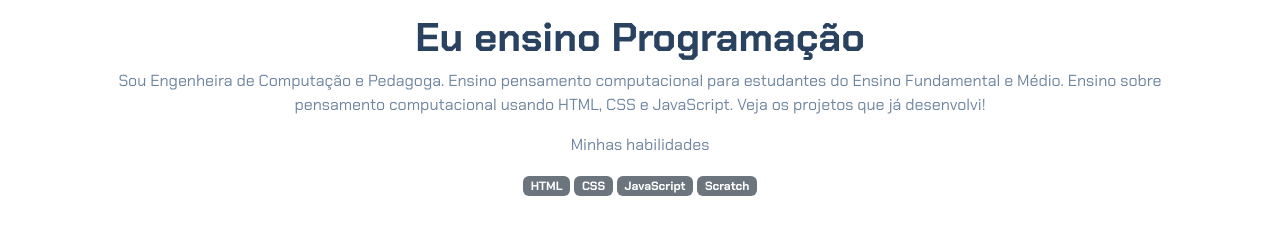
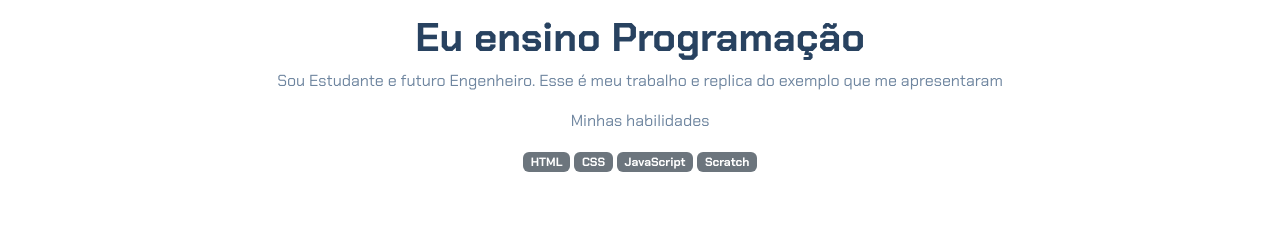
Before and after one commit to NaulCope/Portifolio---Luan, a plain HTML site: page index.html in a window 1280 px wide. Shown: the part 58-291 px from the top of the page. Drawn offline with nearby package versions, Linux system fonts and the light colour scheme.

Commit message:
Update index.html

```diff
--- a/index.html
+++ b/index.html
@@ -16,9 +16,7 @@
             srcset="">
         <p class="lead">Eu sou Fernanda_</p>
         <h1>Eu ensino Programação</h1>
-        <p>Sou Engenheira de Computação e Pedagoga. Ensino pensamento computacional para estudantes do Ensino
-            Fundamental e Médio. Ensino sobre pensamento computacional usando HTML, CSS e JavaScript. Veja os projetos
-            que já desenvolvi!</p>
+        <p>Sou Estudante e futuro Engenheiro. Esse é meu trabalho e replica do exemplo que me apresentaram</p>
         <p>Minhas habilidades</p>
         <div>
             <p class="badge bg-secondary">HTML</p>
```
